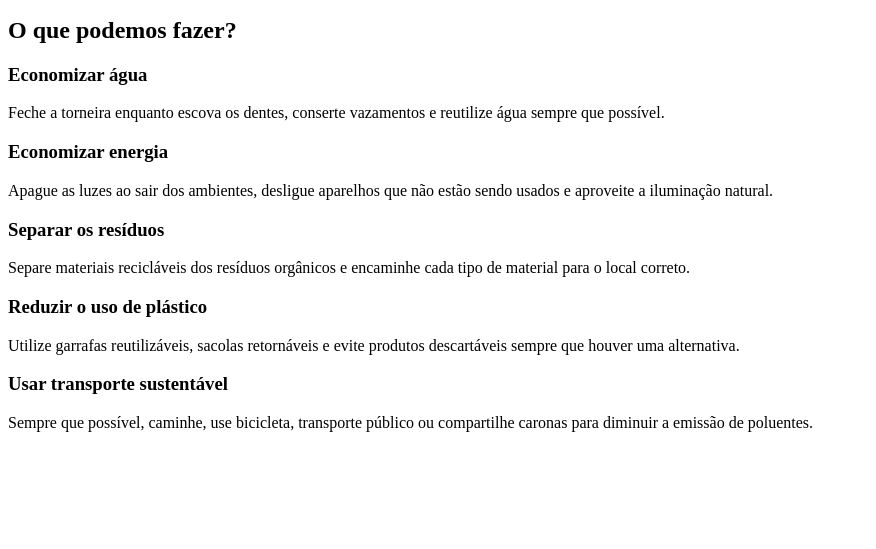
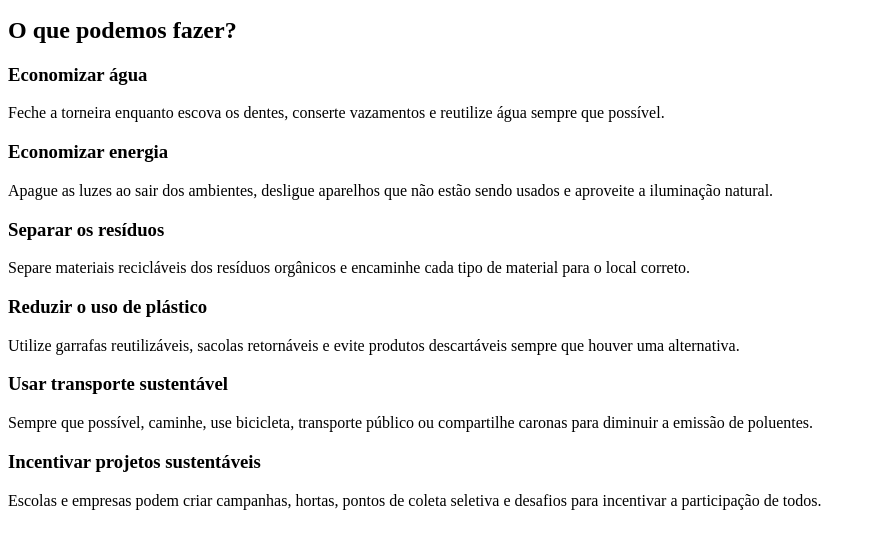
Before and after one commit to FabriciaM/techsustentavel, a plain HTML site: page acoes.html in a window 1280 px wide. Shown: the part 101-650 px from the top of the page, without its empty margins (0-876 px from the left). Drawn offline with Linux system fonts and the light colour scheme.

Commit message:
Adiciona incentivo a projetos sustentaveis

```diff
--- a/acoes.html
+++ b/acoes.html
@@ -59,6 +59,13 @@
             </p>
         </section>
 
+        <section>
+            <h3>Incentivar projetos sustentáveis</h3>
+            <p>
+                Escolas e empresas podem criar campanhas, hortas, pontos de coleta
+                seletiva e desafios para incentivar a participação de todos.
+            </p>
+        </section>
 
     </main>
 
```
